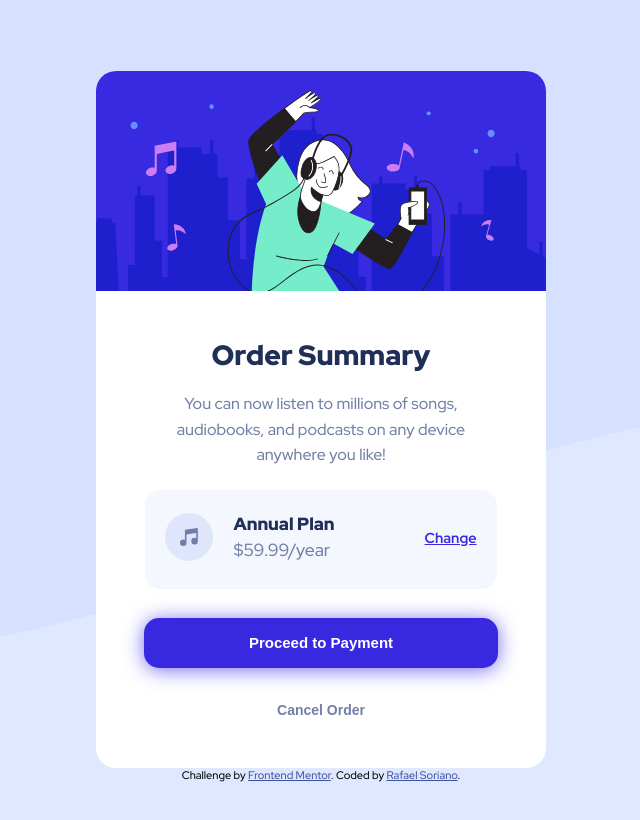
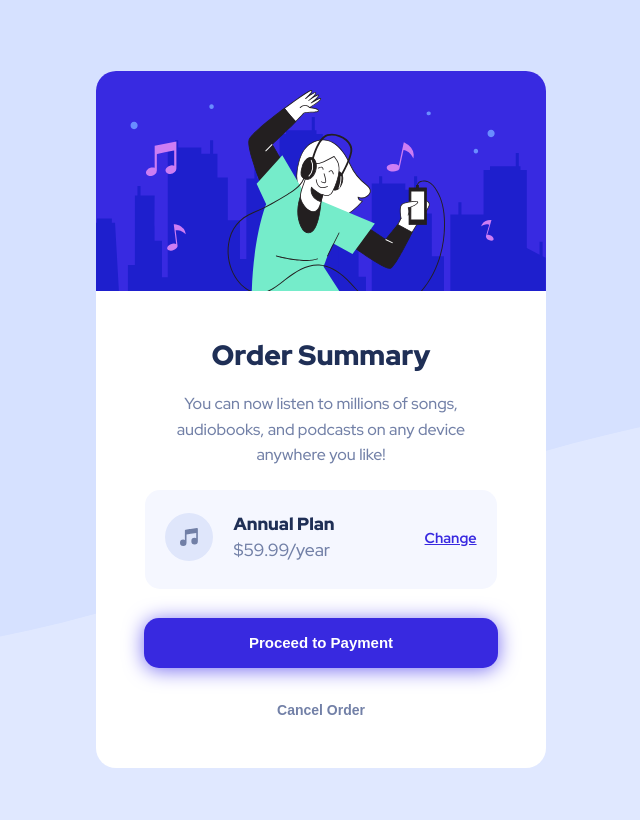
Before and after one commit to Pseidu/order-summary-component-main, a plain HTML site: page index.html in a window 1280 px wide. Shown: the whole page, without its empty margins (319-959 px from the left). Drawn offline with Linux system fonts and the light colour scheme.

Commit message:
Update index.html

```diff
--- a/index.html
+++ b/index.html
@@ -33,10 +33,5 @@
       <button class="cancel">Cancel Order</button>
     </div>
   </main>
-
-  <div class="attribution">
-    Challenge by <a href="https://www.frontendmentor.io?ref=challenge" target="_blank">Frontend Mentor</a>.
-    Coded by <a href="#">Rafael Soriano</a>.
-  </div>
 </body>
 </html>
```
